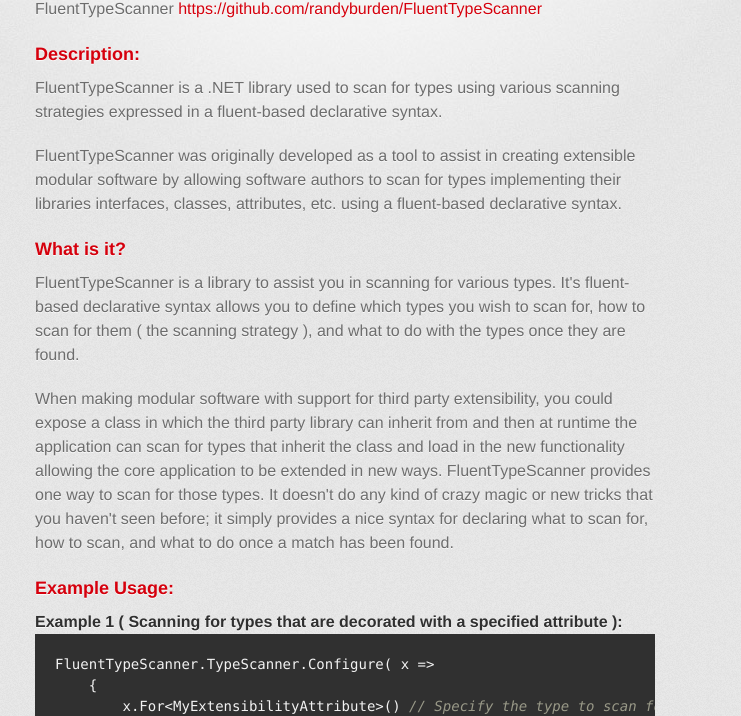
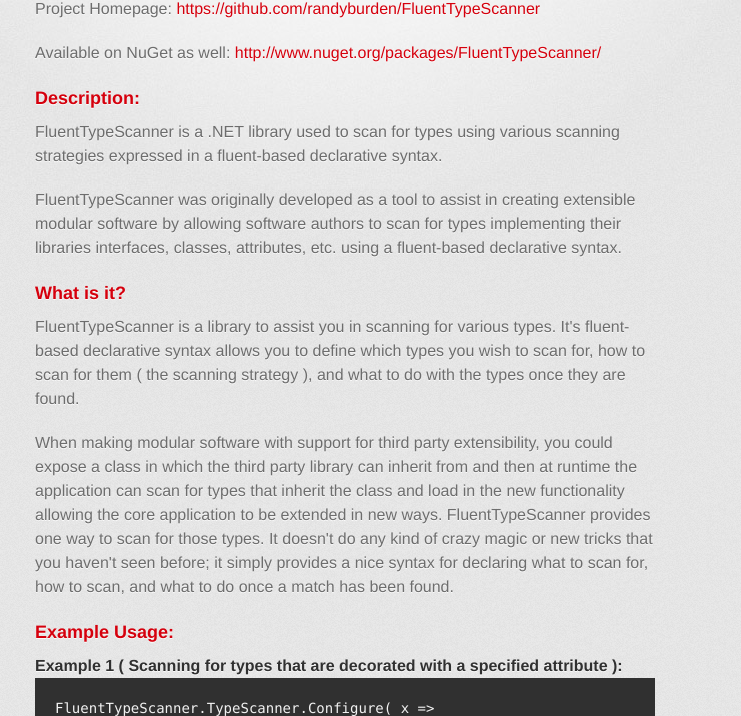
Before and after one commit to randyburden/FluentTypeScanner, a plain HTML site: page index.html in a window 1280 px wide. Shown: the part 384-1100 px from the top of the page, without its empty margins (295-1036 px from the left). Drawn offline with Linux system fonts and the light colour scheme; a web font is replaced by a local one.

Commit message:
Create gh-pages branch via GitHub

```diff
--- a/index.html
+++ b/index.html
@@ -34,7 +34,9 @@
           <h1>
 <a name="fluenttypescanner" class="anchor" href="#fluenttypescanner"><span class="octicon octicon-link"></span></a>FluentTypeScanner</h1>
 
-<p>FluentTypeScanner <a href="https://github.com/randyburden/FluentTypeScanner">https://github.com/randyburden/FluentTypeScanner</a></p>
+<p>Project Homepage: <a href="https://github.com/randyburden/FluentTypeScanner">https://github.com/randyburden/FluentTypeScanner</a></p>
+
+<p>Available on NuGet as well: <a href="http://www.nuget.org/packages/FluentTypeScanner/">http://www.nuget.org/packages/FluentTypeScanner/</a></p>
 
 <h3>
 <a name="description" class="anchor" href="#description"><span class="octicon octicon-link"></span></a>Description:</h3>
```
Also changed, not shown: params.json (+1 -1 lines).
